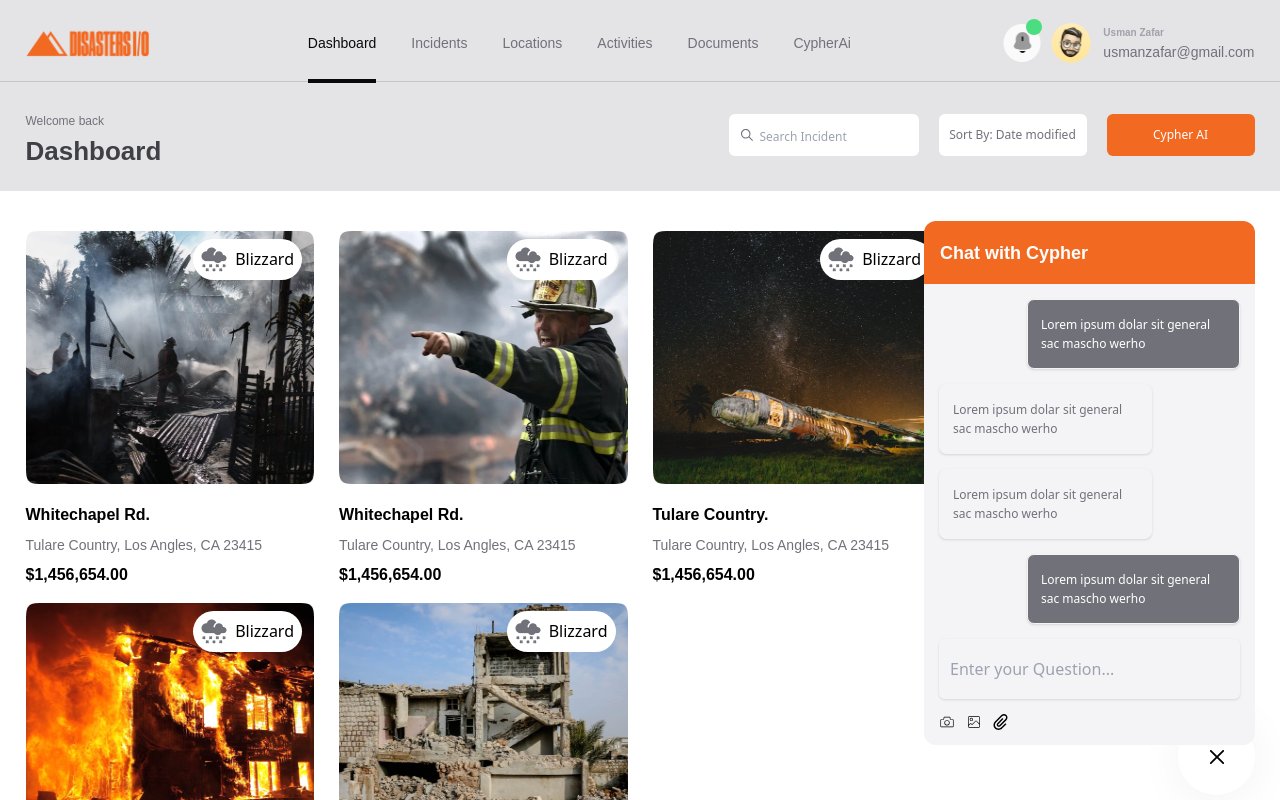
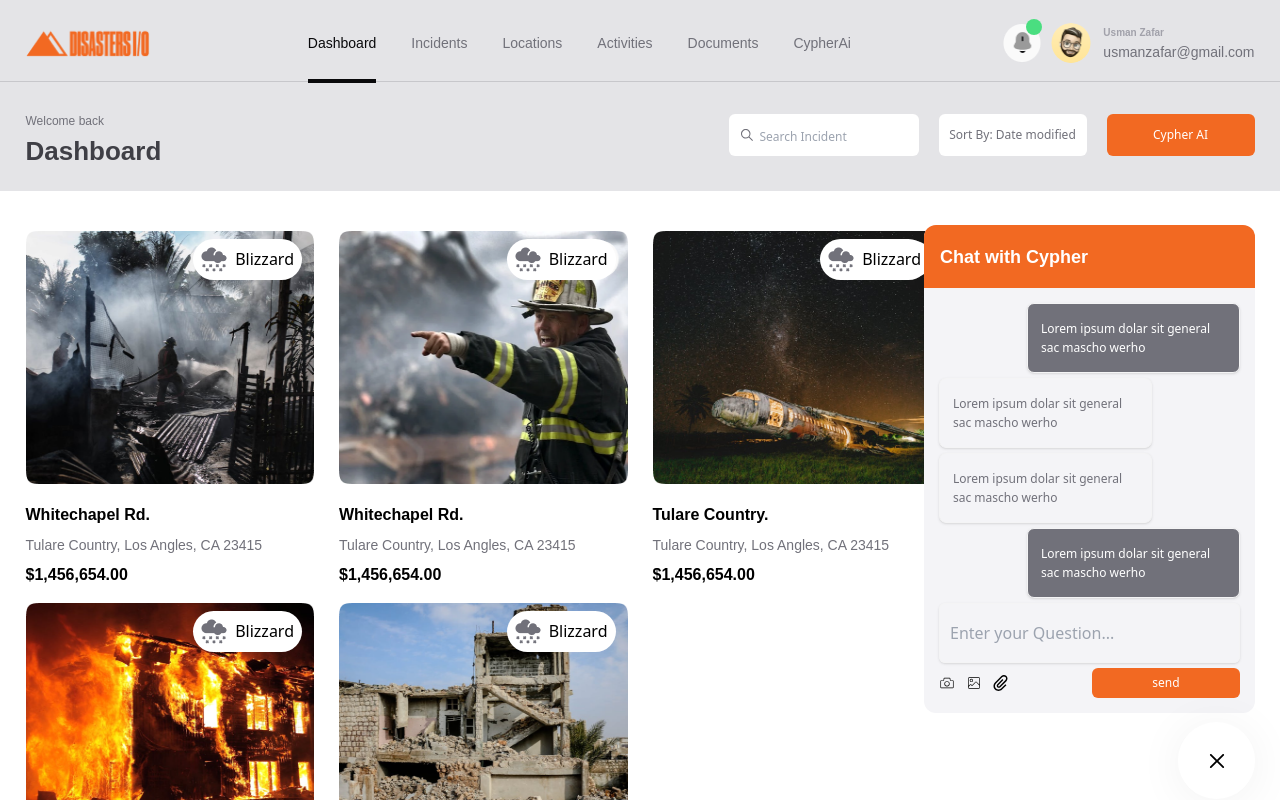
Before and after one commit to DeveloperMokchhedul/reactassainment1, a React (Vite) app: page / in a window 1280 px wide. Both pictures are taken after a click on the element 1216 px from the left and 756 px from the top of the page. Shown: the top 800 px of the page. Built offline with nearby package versions, Linux system fonts and the light colour scheme.

Commit message:
problem solve

```diff
--- a/src/components/dashboard/ChatBox.jsx
+++ b/src/components/dashboard/ChatBox.jsx
@@ -12,7 +12,7 @@ function ChatBox({isTrue}) {
                 <h1 className='font-onest font-bold text-[18px] leading-[22px] text-white'>Chat with Cypher</h1>
             </div>
             <div className='w-full h-full'>
-                <div className='flex flex-col gap-[15px] p-[15px]'>
+                <div className='flex flex-col gap-[5px] p-[15px]'>
                     <div className='flex justify-end'>
                         <ChatText className="">Lorem ipsum dolar sit general sac mascho werho</ChatText>
                     </div>
--- a/src/components/dashboard/ChatboxBottom.jsx
+++ b/src/components/dashboard/ChatboxBottom.jsx
@@ -10,7 +10,9 @@ function ChatboxBottom() {
         <CiCamera />
         <CiImageOn />
         <ImAttachment />
-
+        </div>
+        <div>
+          <Button className={"w-[80px] h-[30px] text-[12px]"}>send</Button>
         </div>
 
 
--- a/src/pages/Dashboard.jsx
+++ b/src/pages/Dashboard.jsx
@@ -14,19 +14,19 @@ function Dashboard() {
         {/* imageCard Sysem with chat */}
 
         {
-          isTrue ? <div onClick={()=>setIsTrue(!isTrue)} className='w-[77px] h-[77px] fixed bottom-[5px]  right-[25px] text-xm  flex items-center justify-center  rounded-full bg-white shadow-btnShadow '>
+          isTrue ? <div onClick={()=>setIsTrue(!isTrue)} className='w-[77px] h-[77px] z-50 fixed bottom-[1px]  right-[25px] text-xm  flex items-center justify-center  rounded-full bg-white shadow-btnShadow '>
             <RxCross2  className='text-2xl  ' />
           </div>
           :
 
-          <div onClick={()=>setIsTrue(!isTrue)} className='fixed bottom-[5px]  right-[25px] '>
+          <div onClick={()=>setIsTrue(!isTrue)} className='fixed bottom-[1px]  right-[25px] '>
             <img className='shadow-btnShadow'  src="/images/chat.png" alt="" />
           </div>
         }
 
 
 
-        <div className='fixed bottom-[55px] right-[25px]'>
+        <div className='fixed bottom-[87px] right-[25px]'>
           <ChatBox isTrue= {isTrue} />
         </div>
 
```
